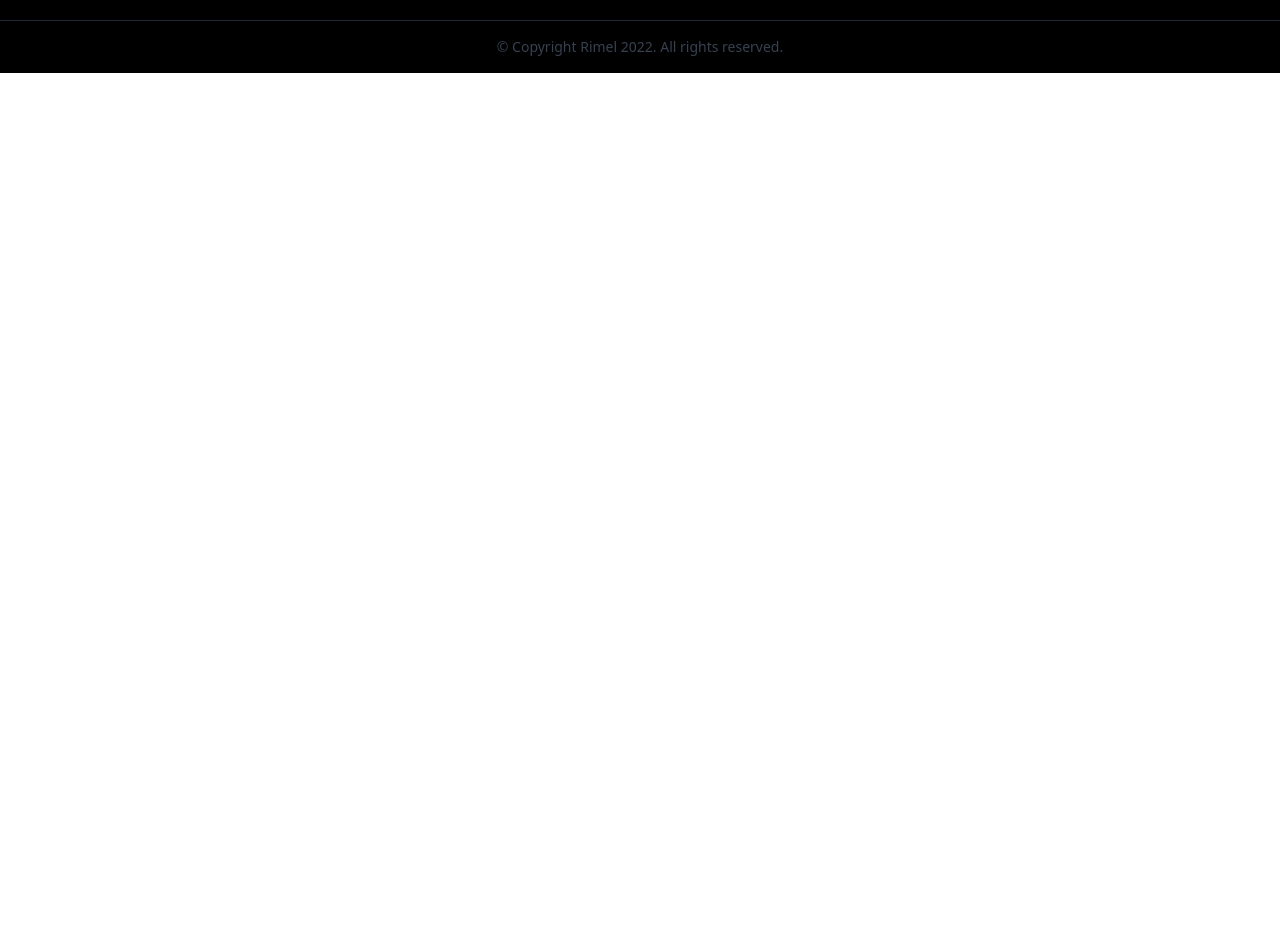
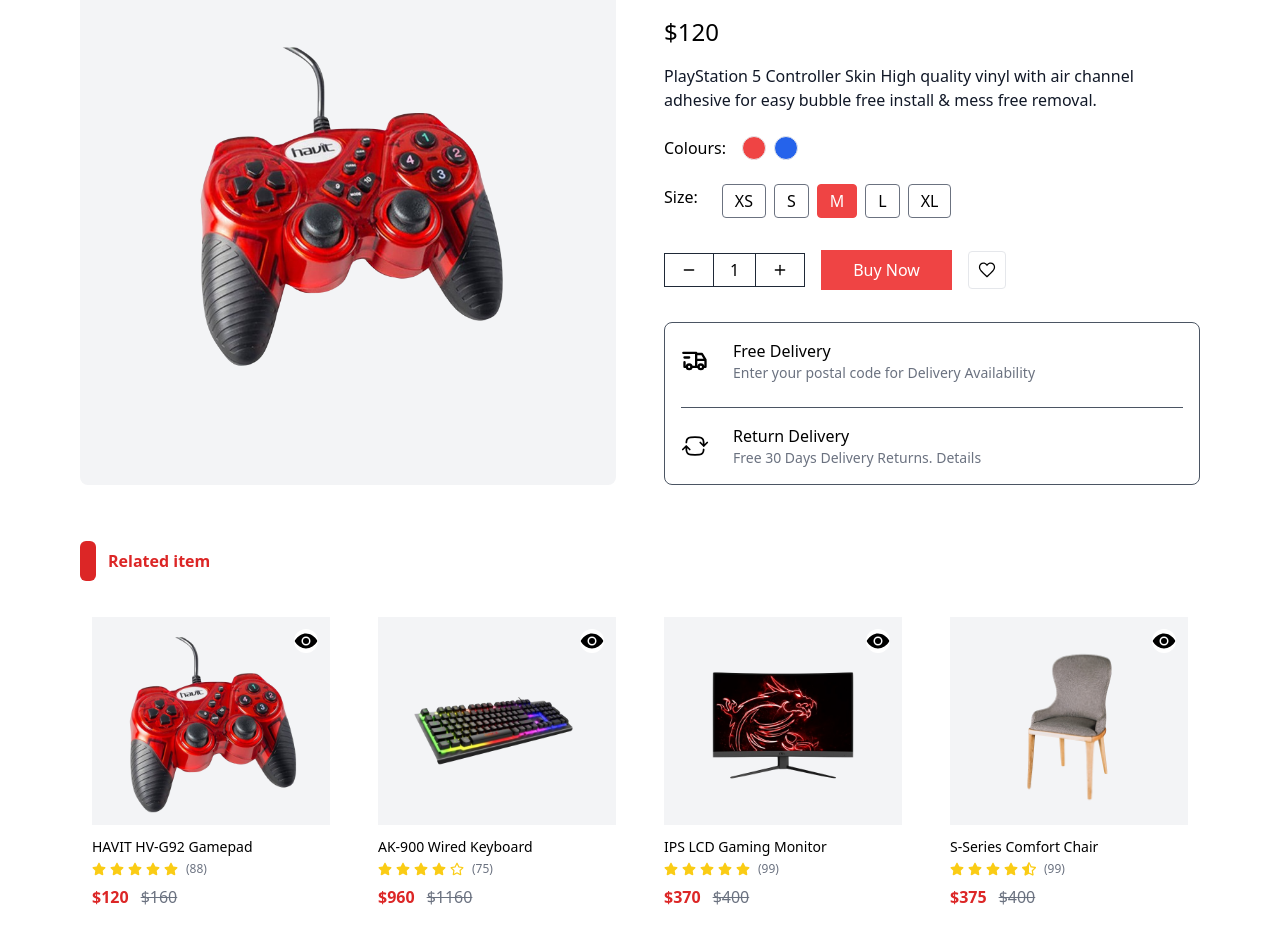
Before and after one commit to lipsa08092/shopify-E-commerce-website, a React (Create React App) app: page /product/1 in a window 1280 px wide. Shown: the part 360-1312 px from the top of the page. Before the commit the page ends 800 px from the top, so only its background shows below. Built offline with nearby package versions, Linux system fonts and the light colour scheme.

Commit message:
Add product details page

```diff
--- a/src/App.js
+++ b/src/App.js
@@ -13,6 +13,7 @@
 import Wishlist from "./Screens/User/Wishlist";
 import Cart from "./Screens/User/Cart";
 import Checkout from "./Screens/NonAuth/Checkout";
+import ProductDetails from "./Screens/NonAuth/ProductDetails";
 
 function App() {
   useEffect(() => {
@@ -34,6 +35,7 @@
         <Route path="/wishlist" element={<Wishlist />} />
         <Route path="/cart" element={<Cart />} />
         <Route path="/checkout" element={<Checkout />} />
+        <Route path="/product/:id" element={<ProductDetails />} />
         <Route path="/404error" element={<Error />} />
       </Routes>
       <Footer />
--- a/src/Components/Home/ExploreProducts.jsx
+++ b/src/Components/Home/ExploreProducts.jsx
@@ -4,13 +4,15 @@
 import Rating from "../../Data/Rating";
 import useWishlist from "../Hooks/useWishlist";
 import useCart from "../Hooks/useCart";
+import { useNavigate } from "react-router-dom";
 
 function ExploreProducts() {
   const [products, setProducts] = useState([]);
-  const [allproducts, setAllProducts] = useState([]);
+  const [allproducts, setAllProducts] = useState(true);
   const [viewAll, setViewAll] = useState([]);
   const { wishlist, toggleWishlist } = useWishlist();
-  const { addToCart} = useCart();
+  const { addToCart } = useCart();
+  const navigate = useNavigate();
 
   useEffect(() => {
     const storedProducts = JSON.parse(localStorage.getItem("products")) || [];
@@ -20,11 +22,14 @@
 
   const handleViewAll = () => {
     if (viewAll) {
-      setProducts(allproducts.slice(8, 16));
+      setProducts(allproducts);
     } else {
-      setProducts(allproducts);
+      setProducts(allproducts.slice(0,8));
     }
     setViewAll(!viewAll);
+  };
+  const handleClick = () => {
+    window.scrollTo({ top: 0, behavior: "smooth" });
   };
 
   return (
@@ -41,7 +46,7 @@
           onClick={handleViewAll}
           className="text-sm text-gray-100 px-5 py-2 bg-red-500 hover:bg-red-600 rounded-md"
         >
-          {viewAll ? "Close" : "View All"}
+          {viewAll ? "View All" : "Close"}
         </button>
       </div>
 
@@ -58,11 +63,16 @@
                 src={item.img}
                 className="w-full h-40 sm:h-44 object-contain"
                 alt=""
+                onClick={() => {
+                  navigate(`/product/${item.id}`);
+                  handleClick();
+                }}
               />
 
               <button
-              onClick={() => addToCart(item)}
-              className="absolute bottom-0 w-full opacity-0 hover:opacity-100 bg-black text-white font-semibold p-2 transition-all duration-300">
+                onClick={() => addToCart(item)}
+                className="absolute bottom-0 w-full opacity-0 hover:opacity-100 bg-black text-white font-semibold p-2 transition-all duration-300"
+              >
                 Add To Cart
               </button>
             </div>
@@ -99,7 +109,7 @@
           onClick={handleViewAll}
           className="bg-red-600 text-white px-8 py-3 rounded-md"
         >
-          {viewAll ? "Go Back" : "View All Products"}
+          {viewAll ? "View All Products" : "Go Back"}
         </button>
       </div>
     </div>
--- a/src/Components/Hooks/useCart.js
+++ b/src/Components/Hooks/useCart.js
@@ -31,7 +31,7 @@
     const updateCart = cart.filter((a) => a.id !== id);
     setCart(updateCart);
     localStorage.setItem("cart", JSON.stringify(updateCart));
-       window.dispatchEvent(new Event("cartUpdated"));
+    window.dispatchEvent(new Event("cartUpdated"));
   };
 
   //updated quantity
@@ -54,9 +54,17 @@
 
   //cart total
   const cartTotal = cart.reduce(
-    (total, item) => total + item.price * item.quantity,0
+    (total, item) => total + item.price * item.quantity,
+    0
   );
 
-  return { cart, addToCart, removeFromCart, updateQuantity,clearCart, cartTotal };
+  return {
+    cart,
+    addToCart,
+    removeFromCart,
+    updateQuantity,
+    clearCart,
+    cartTotal,
+  };
 };
 export default useCart;
--- a/src/Screens/NonAuth/Account.jsx
+++ b/src/Screens/NonAuth/Account.jsx
@@ -75,7 +75,6 @@
         <p className="text-sm mb-10">
           Welcome!
           <span className="text-red-600 text-sm font-medium">
-            {" "}
             {data.firstName} {data.lastName}
           </span>
         </p>
--- /dev/null
+++ b/src/Screens/NonAuth/ProductDetails.jsx
@@ -0,0 +1,223 @@
+import { useNavigate, useParams } from "react-router-dom";
+import Rating from "../../Data/Rating";
+import useCart from "../../Components/Hooks/useCart";
+import { useState, useEffect } from "react";
+import { FiMinus } from "react-icons/fi";
+import { FiPlus } from "react-icons/fi";
+import { TbTruckDelivery } from "react-icons/tb";
+import { HiOutlineArrowPathRoundedSquare } from "react-icons/hi2";
+import useWishlist from "../../Components/Hooks/useWishlist";
+import { IoEye } from "react-icons/io5";
+import { IoMdHeartEmpty, IoMdHeart } from "react-icons/io";
+import { products } from "../../Data/Products";
+
+function ProductDetails() {
+  const { id } = useParams();
+  const { addToCart } = useCart();
+  const [qty, setQty] = useState(1);
+  const { wishlist, toggleWishlist } = useWishlist();
+  const [active, setActive] = useState("M");
+  const [selectedColor, setSelectedColor] = useState(null);
+  const navigate = useNavigate();
+
+  const product = products.find((p) => p.id === Number(id));
+
+  if (!product) {
+    return <p className="text-center py-20">Product not found</p>;
+  }
+ const handleClick = () => {
+    window.scrollTo({ top: 0, behavior: "smooth" });
+  };
+
+
+
+  return (
+    <div className="py-20 mx-4 sm:mx-10 lg:mx-20">
+      <h1 className="text-gray-500 text-sm mb-20">
+        Account / Product /
+        <span className="text-gray-900 font-medium"> {product.title}</span>
+      </h1>
+
+      <div className="grid grid-cols-1 lg:grid-cols-2 gap-12">
+        {/* image */}
+        <div className="flex-1 bg-gray-100 rounded-lg p-8 flex items-center justify-center">
+          <img
+            src={product.img}
+            alt={product.title}
+            className="h-80 object-contain"
+
+          />
+        </div>
+        {/* Details */}
+        <div className="flex-1">
+          <h1 className="text-3xl font-semibold mb-2">{product.title}</h1>
+
+          <div className="flex items-center gap-3 mt-1">
+            <Rating star={product.star} rating={product.rating} />
+            <span className="text-green-500 text-sm font-medium mt-2">
+              In Stock
+            </span>
+          </div>
+
+          <p className="text-2xl font-light mt-4">${product.price}</p>
+
+          <p className="mt-4 text-gray-900">
+            PlayStation 5 Controller Skin High quality vinyl with air channel
+            adhesive for easy bubble free install & mess free removal.
+          </p>
+
+          {/* colors */}
+          {product.colors?.length > 0 && (
+            <div className="flex items-center gap-4 mt-6">
+              <p className="font-medium">Colours:</p>
+
+              <div className="flex gap-2">
+                {product.colors.map((color, index) => (
+                  <span
+                    key={index}
+                    onClick={() => setSelectedColor(color)}
+                    className={`w-6 h-6 rounded-full cursor-pointer border ${selectedColor === color ? "ring-2 ring-black" : ""}`}
+                    style={{ backgroundColor: color }}
+                  />
+                ))}
+              </div>
+            </div>
+          )}
+
+          {/* Sizes */}
+          <div className=" flex items-center gap-6 mt-6">
+            <p className="font-medium mb-2">Size:</p>
+            <div className="flex gap-2">
+              {["XS", "S", "M", "L", "XL"].map((size) => (
+                <button
+                  key={size}
+                  onClick={() => setActive(size)}
+                  className={`px-3 py-1 border border-gray-500 rounded ${
+                    size === active
+                      ? "bg-red-500 text-white border-red-500"
+                      : "hover:border-red-500"
+                  }`}
+                >
+                  {size}
+                </button>
+              ))}
+            </div>
+          </div>
+          {/* quantity */}
+          <div className="mt-8 flex items-center gap-4">
+            <div className="flex items-center border border-gray-800">
+              <button
+                className="px-4 py-2 hover:bg-red-500 border-r border-gray-800 hover:text-white "
+                onClick={() => setQty(qty > 1 ? qty - 1 : 1)}
+              >
+                <FiMinus />
+              </button>
+              <span className="px-4">{qty}</span>
+              <button
+                className="px-4 py-2 hover:bg-red-500 border-l border-gray-800 hover:text-white"
+                onClick={() => setQty(qty + 1)}
+              >
+                <FiPlus />
+              </button>
+            </div>
+
+            <button
+              onClick={() => {
+                addToCart({
+                  ...product,
+                  quantity: qty,
+                  selectedColor: selectedColor,
+                  selectedSize: active,
+                });
+                navigate("/cart");
+              }}
+              className="bg-red-500 text-white px-8 py-2 "
+            >
+              Buy Now
+            </button>
+
+            {/* wishlist */}
+            <button
+              onClick={() => toggleWishlist(product)}
+              className="border p-2 rounded"
+            >
+              {wishlist.find((p) => p.id === product.id) ? (
+                <IoMdHeart className="text-red-500 text-xl" />
+              ) : (
+                <IoMdHeartEmpty className="text-xl" />
+              )}
+            </button>
+          </div>
+
+          {/* delivery */}
+          <div className="mt-8 border border-gray-600 rounded-lg p-4 space-y-4">
+            <div className="flex gap-6 border-b border-gray-600 pb-6">
+              <TbTruckDelivery size={28} className="mt-2" />
+              <div>
+                <p className="font-medium">Free Delivery</p>
+                <p className="text-sm text-gray-500">
+                  Enter your postal code for Delivery Availability
+                </p>
+              </div>
+            </div>
+            <div className="flex gap-6">
+              <HiOutlineArrowPathRoundedSquare size={28} className="mt-2" />
+              <div>
+                <p className="font-medium">Return Delivery</p>
+                <p className="text-sm text-gray-500">
+                  Free 30 Days Delivery Returns. Details
+                </p>
+              </div>
+            </div>
+          </div>
+        </div>
+      </div>
+
+      {/* related items */}
+      <div className="mt-14">
+        <div className="flex justify-between items-center mb-6">
+          <div className="flex gap-3 items-center">
+            <div className="w-4 h-10 rounded-md bg-red-600"></div>
+            <p className="text-red-600 font-bold">Related item</p>
+          </div>
+        </div>
+
+        <div className="grid grid-cols-2 sm:grid-cols-3 md:grid-cols-4 gap-6">
+          {products.slice(0, 4).map((item) => (
+            <div key={item.id} className="w-[full]">
+              <div className="p-3 rounded-lg relative  hover:shadow-md transition">
+                <div className="relative bg-gray-100 pt-5 pb-3 flex items-center justify-center">
+                  <img
+                    src={item.img}
+                    className="w-full h-40 sm:h-44 object-contain"
+                    alt=""
+                  />
+
+                  <button
+                    onClick={() => addToCart(item)}
+                    className="absolute bottom-0 w-full opacity-0 hover:opacity-100 bg-black text-white font-semibold p-2 transition-all duration-300"
+                  >
+                    Add To Cart
+                  </button>
+                </div>
+                <IoEye className="absolute top-6 right-6 text-2xl cursor-pointer bg-white rounded-full hover:text-red-500" />
+
+                <p className="mt-3 text-sm font-medium">{item.title}</p>
+                <Rating star={item.star} rating={item.rating} />
+
+                <div className="flex gap-3 mt-2">
+                  <p className="text-red-600 font-bold">${item.price}</p>
+                  <p className="text-gray-500 line-through">
+                    {item.oldPrice && `$${item.oldPrice}`}
+                  </p>
+                </div>
+              </div>
+            </div>
+          ))}
+        </div>
+      </div>
+    </div>
+  );
+}
+
+export default ProductDetails;
```
Also changed, not shown: src/Components/Home/BestSelling.jsx (+14 -4 lines), src/Components/Home/FlashSales.jsx (+10 -1 lines), src/Data/Products.js (+17 -1 lines), src/Screens/User/Cart.jsx (+1 -6 lines), src/Screens/User/Wishlist.jsx (line endings or trailing spaces).
